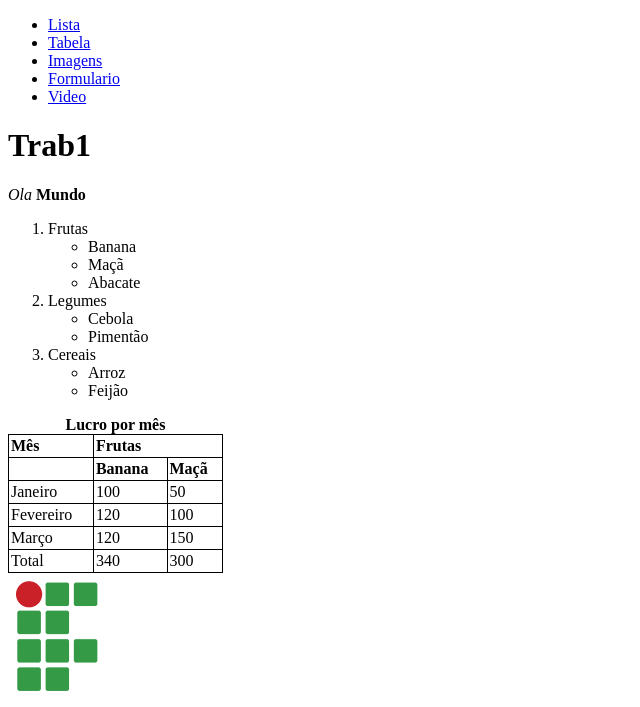
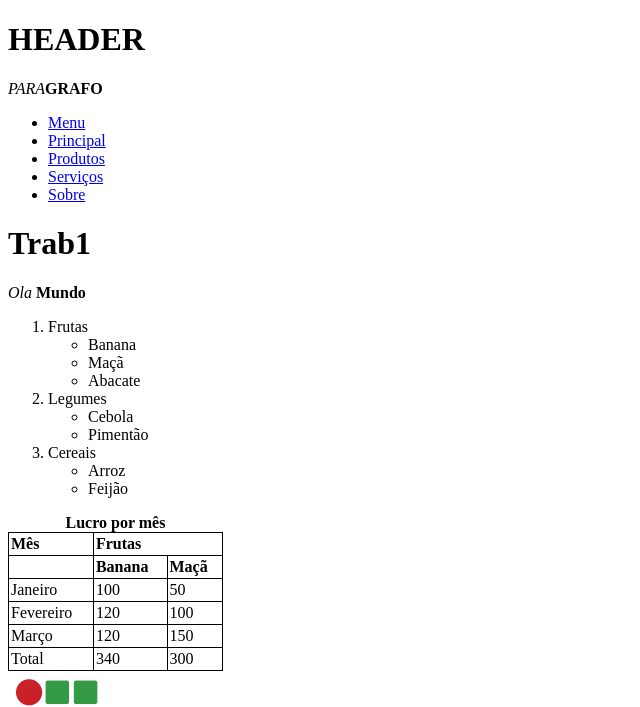
Before and after one commit to GuilhermeCortezz/Front-End-2c, a plain HTML site: page index.html in a window 1280 px wide. Shown: the top 707 px of the page, without its empty margins (0-640 px from the left). Drawn offline with Linux system fonts and the light colour scheme.

Commit message:
adaptação design de interfaces

```diff
--- a/index.html
+++ b/index.html
@@ -26,15 +26,18 @@
 
 </head>
 <body>
-    <header></header>
+    <header>
+    <h1>HEADER</h1>
+    <p><i>PARA</i><b>GRAFO</b></p>
+    </header>
 
     <nav>
       <ul>
-        <li><a href="#list">Lista</a></li>
-        <li><a href="#table">Tabela</a></li>
-        <li><a href="#img">Imagens</a></li>
-        <li><a href="#form">Formulario</a></li>
-        <li><a href="#footer">Video</a></li>
+        <li><a href="#list">Menu</a></li>
+        <li><a href="#table">Principal</a></li>
+        <li><a href="#img">Produtos</a></li>
+        <li><a href="#form">Serviços</a></li>
+        <li><a href="#footer">Sobre</a></li>
       </ul>
     </nav>
 
@@ -154,10 +157,16 @@
         </form>
 
         <br>
+        <iframe width="560" height="315" src="https://www.youtube.com/embed/LtIUVHW883A" title="YouTube video player" allow="accelerometer; autoplay; clipboard-write; encrypted-media; gyroscope; picture-in-picture; web-share" allowfullscreen></iframe>
+        <br>
       </main>
 
       <footer id="footer">
-        <iframe width="560" height="315" src="https://www.youtube.com/embed/LtIUVHW883A" title="YouTube video player" allow="accelerometer; autoplay; clipboard-write; encrypted-media; gyroscope; picture-in-picture; web-share" allowfullscreen></iframe>
+          <p>Empresa Exemplo Ltda.</p>
+          <p>Rua A, 123 - Centro</p>
+          <p>Rio Grande - RS, 01000-000</p>
+          <p>CNPJ: 12.345.678/0001-90</p>
+          <p>Telefone: (11) 1234-5678</p>
     </footer>
 </body>
 </html>
```
